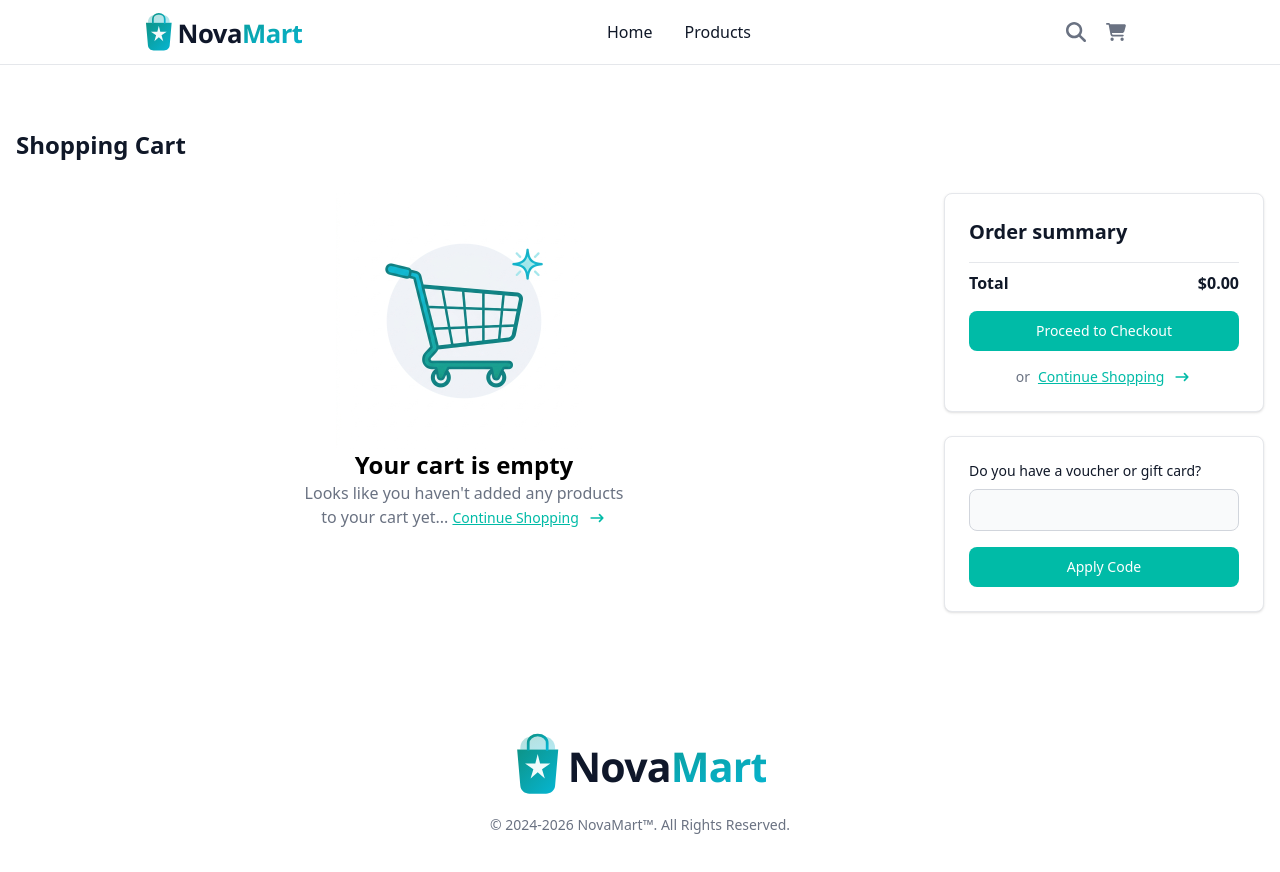
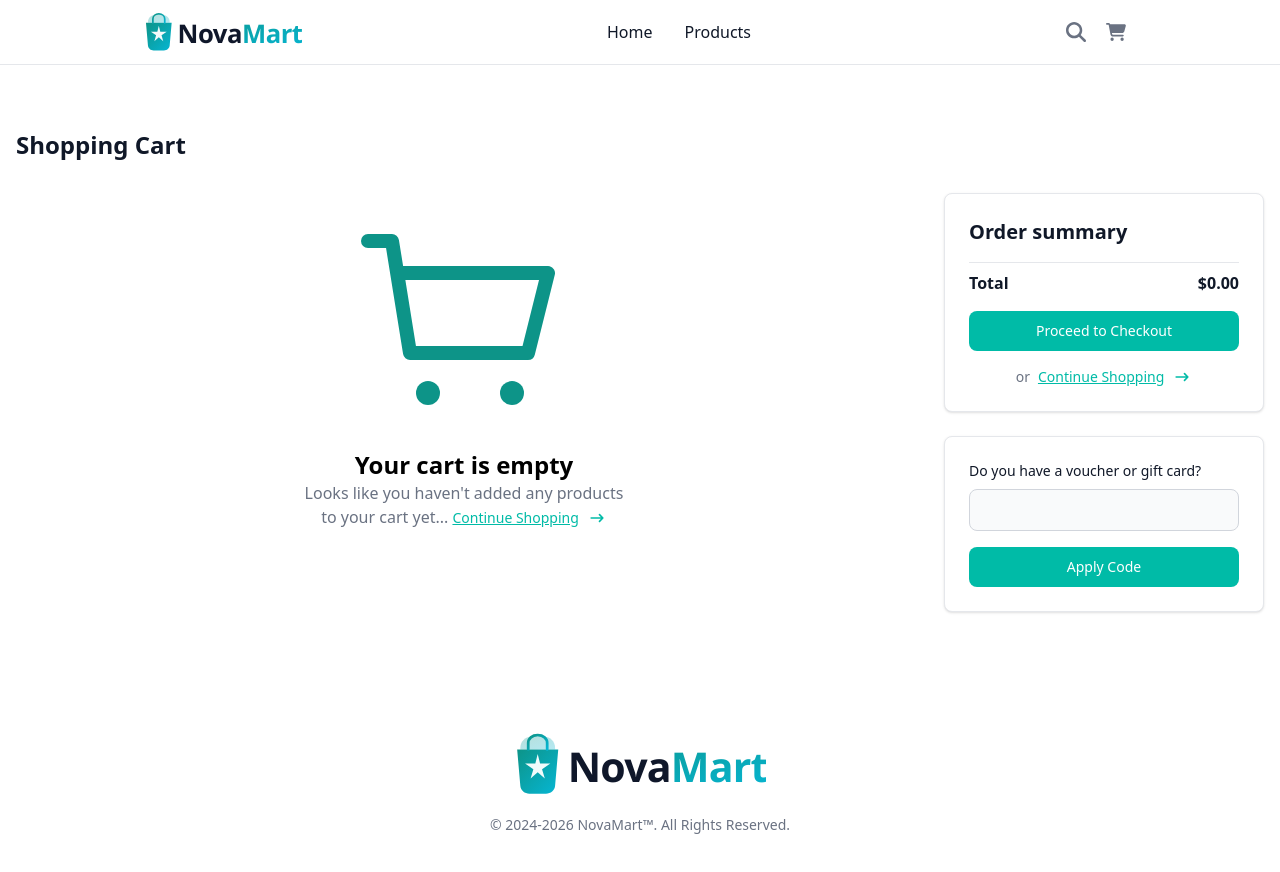
Before and after one commit to mahmoud-the-dev/novamart, an Angular app: page /cart in a window 1280 px wide. Shown: the top 872 px of the page. Built offline with nearby package versions, Linux system fonts and the light colour scheme.

Commit message:
Optimize empty cart illustration

```diff
--- a/src/app/cart/cart.component.html
+++ b/src/app/cart/cart.component.html
@@ -12,10 +12,10 @@
             <div class="relative size-64 mx-auto">
               <img
                 class="object-contain object-center"
-                src="/img/empty-cart.png"
+                src="/svg/empty-cart.svg"
                 alt="Empty Cart"
-                fill
-                priority
+                width="256"
+                height="256"
               />
             </div>
             <div class="flex flex-col items-center">
```
Also changed, not shown: public/img/empty-cart.png (deleted), public/svg/empty-cart.svg (added).
